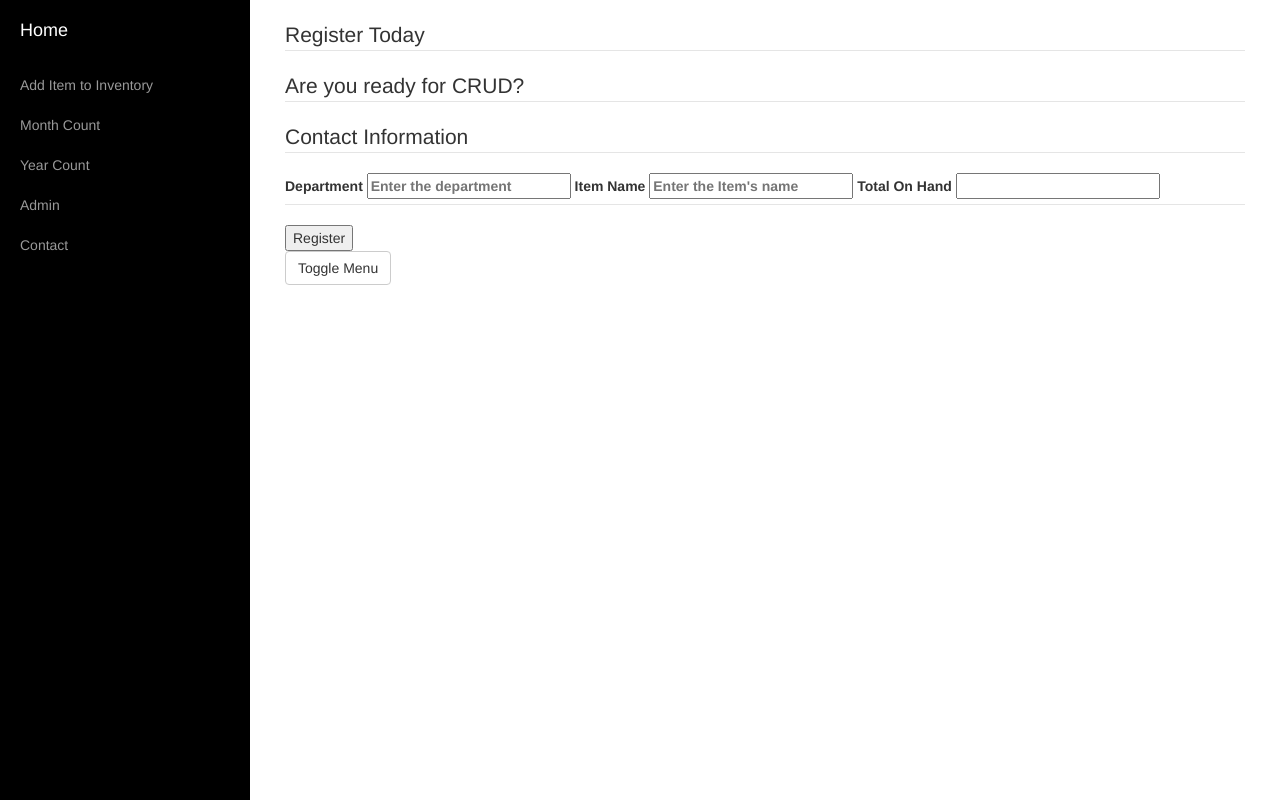
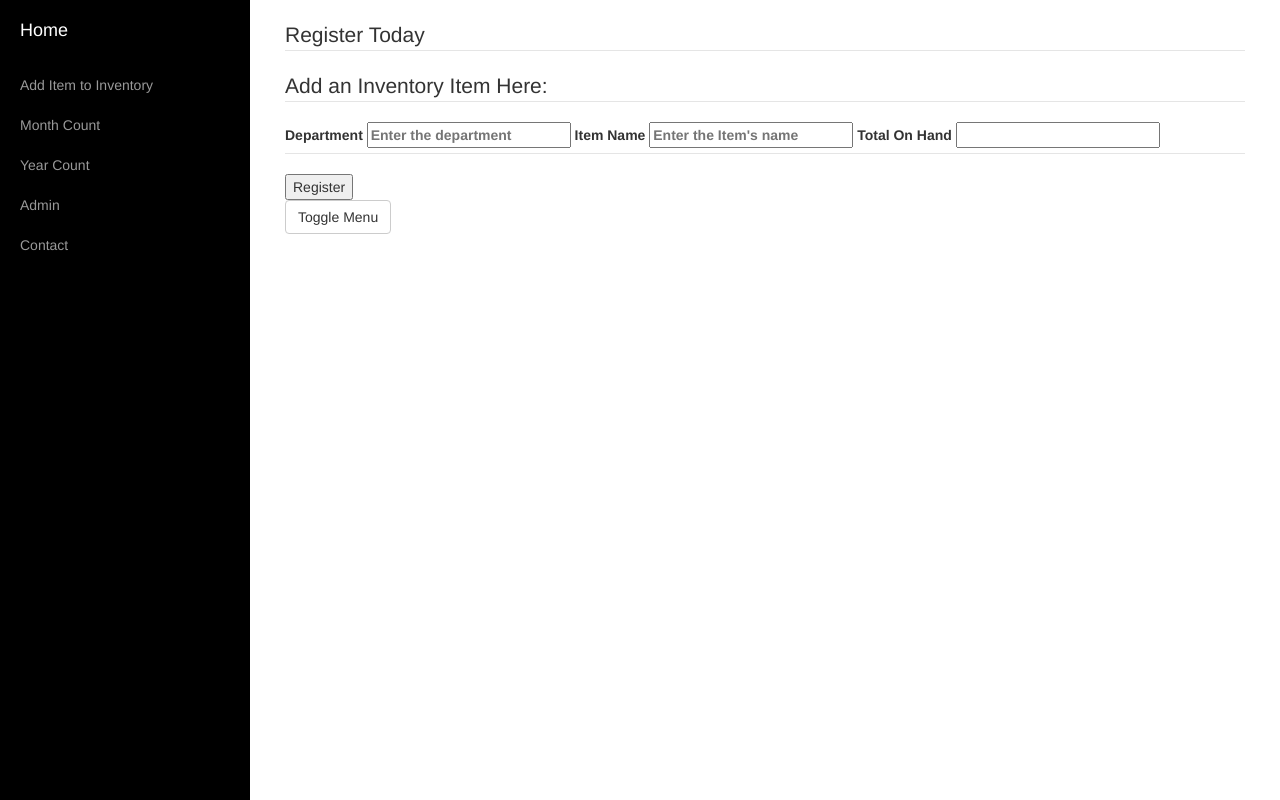
Before and after one commit to nhallpot/CS148FinalProject, a PHP site: page /cs148/finalproject/add.php in a window 1280 px wide. Run offline with PHP 8.4, Linux system fonts and the light colour scheme.

Commit message:
pre-month count preparation

```diff
--- a/cs148/finalproject/add.php
+++ b/cs148/finalproject/add.php
@@ -283,6 +283,7 @@ include 'top.php';
                         }
                         print "been sent</p>";
                         print "<p>to your System Administrator</p>";
+                        print "<h6>*All items added are subject to approval of System Administrator*</h6>";
                     } else {
                 //####################################
                 //
@@ -320,10 +321,8 @@ include 'top.php';
                             <fieldset class="wrapper">
                                 <legend>Register Today</legend>
                                 <fieldset class="wrapperTwo">
-                                    <legend>Are you ready for CRUD?</legend>
+                                    <legend>Add an Inventory Item Here:</legend>
                                     <fieldset class="contact">
-                                        <legend>Contact Information</legend>
-
                                         <label for="txtDepartment">Department
                                         <input type="text" id="txtDepartment" name="txtDepartment"
                                                value="<?php print $department; ?>"
```
